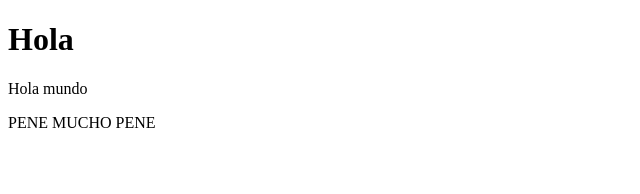
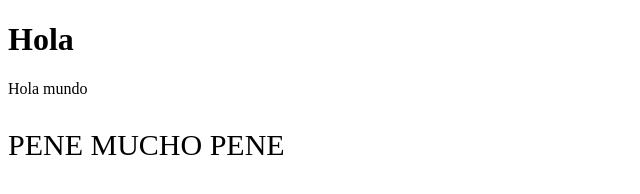
Before and after one commit to fermop/admin, a plain HTML site: page index.html in a window 1280 px wide. Shown: the whole page, without its empty margins (0-640 px from the left). Drawn offline with Linux system fonts and the light colour scheme.

Commit message:
Update index.html

```diff
--- a/index.html
+++ b/index.html
@@ -8,6 +8,6 @@
 <body>
     <h1>Hola</h1>
     <p>Hola mundo </p>
-    <p style="font-size=30px">PENE MUCHO PENE</p>
+    <p style="font-size:30px;">PENE MUCHO PENE</p>
 </body>
 </html>
```
